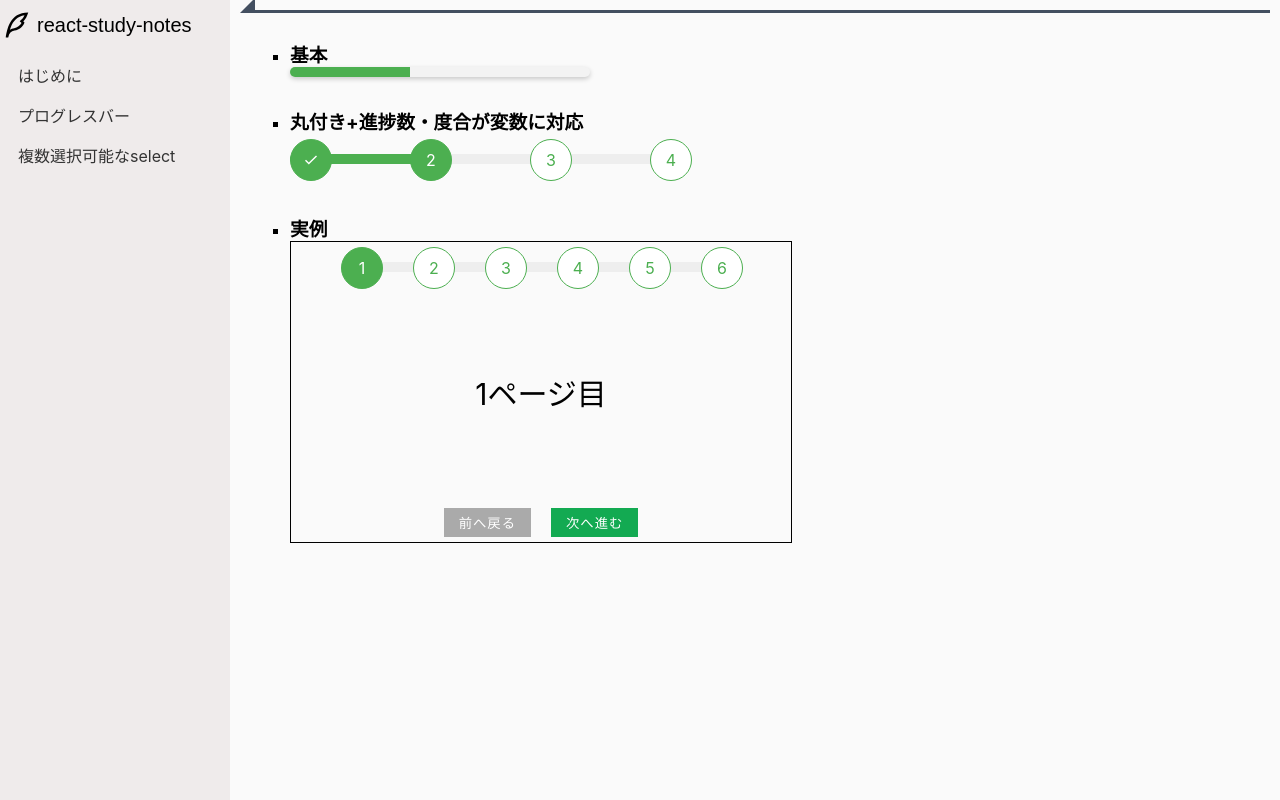
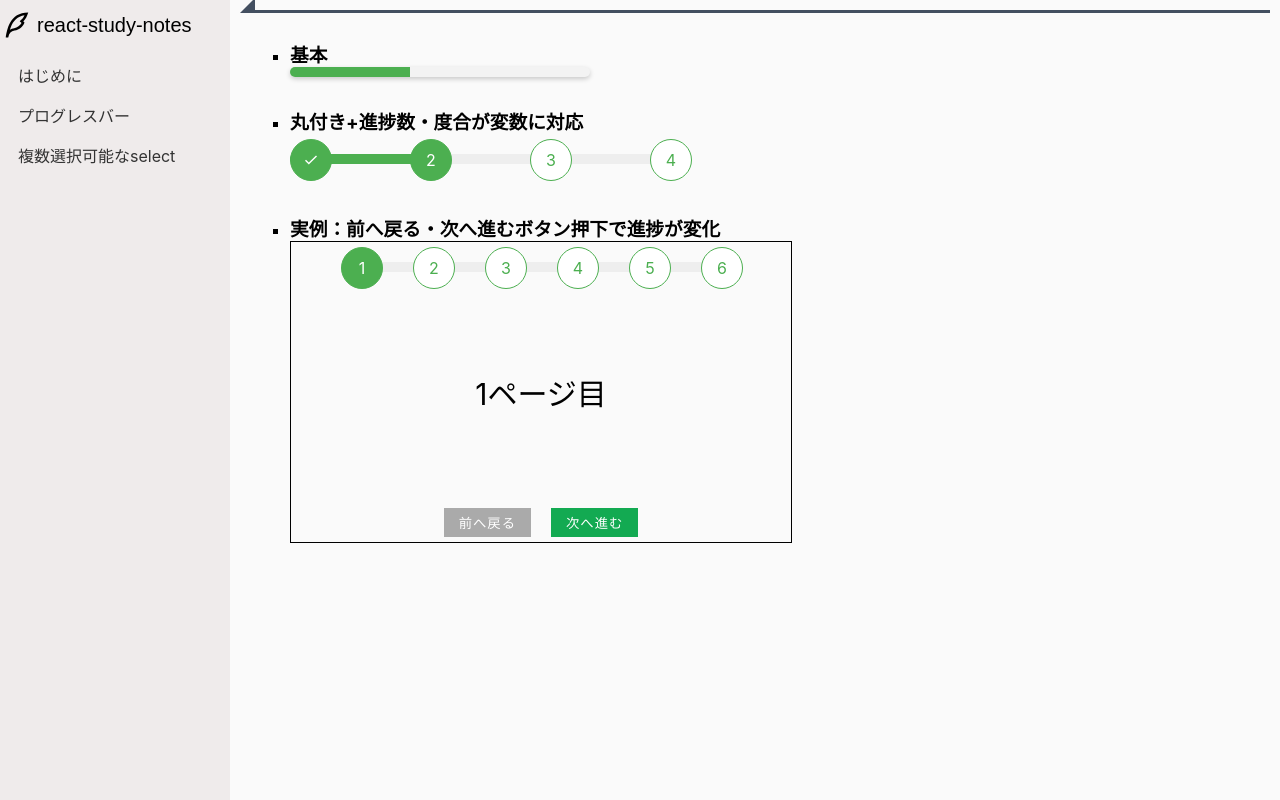
Before and after one commit to Sarrray/react-study-notes, a React (Vite) app: page /progressbar in a window 1280 px wide. Built offline with nearby package versions, Linux system fonts and the light colour scheme.

Commit message:
文言微修正

```diff
--- a/src/components/multipleselect/MultipleSelectIndex.tsx
+++ b/src/components/multipleselect/MultipleSelectIndex.tsx
@@ -16,12 +16,12 @@ const MultipleSelectIndex = () => {
       <UlDescription>
         <li>selectタグのmultipleをtrueにする</li>
         <li>
-          CtrlキーとShiftキーを押しながら選択することで、複数の項目を選択可（Ctrlキー：複数選択、Shiftキー：範囲選択）
+          CtrlキーまたはShiftキーを押しながら選択することで、複数の項目を選択可（Ctrlキー：複数選択、Shiftキー：範囲選択）
         </li>
         <li>選択値はe.target.selectedOptionsのvalueに格納されている</li>
         <li>
           選択解除は実装が必要 ⇒
-          ここではセレクトボックス外が選択された場合は選択解除とした
+          ここではセレクトボックス外が選択された場合に選択解除とした
         </li>
       </UlDescription>
 
--- a/src/components/progress/ProgressbarIndex.tsx
+++ b/src/components/progress/ProgressbarIndex.tsx
@@ -22,7 +22,7 @@ const ProgressbarIndex = () => {
           />
         </li>
         <li>
-          <H3>実例</H3>
+          <H3>実例：前へ戻る・次へ進むボタン押下で進捗が変化</H3>
           <DivExample>
             <Example />
           </DivExample>
```
